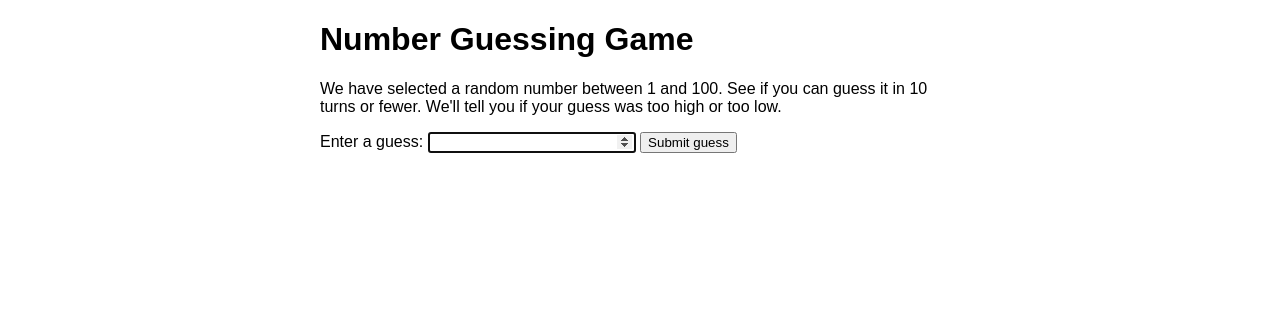
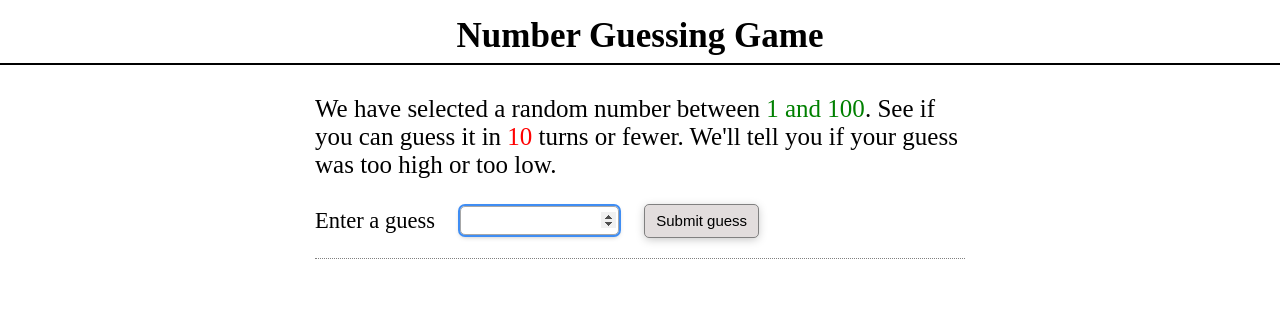
Before and after one commit to CricketFan18/Number-Guessing-Game, a plain HTML site: page index.html in a window 1280 px wide. Drawn offline with Linux system fonts and the light colour scheme; a web font is replaced by a local one.

Commit message:
UI Update

```diff
--- a/index.html
+++ b/index.html
@@ -1,38 +1,23 @@
 <!DOCTYPE html>
-<html lang="en-US">
-  <head>
-    <meta charset="utf-8">
-    <title>Number Guessing Game</title>
-    <style>
-      html {
-        font-family: sans-serif;
-      }
+<html lang="en">
+<head>
+  <meta charset="UTF-8">
+  <meta name="viewport" content="width=device-width, initial-scale=1.0">
+  <title>Number Guess</title>
 
-      body {
-        width: 50%;
-        max-width: 800px;
-        min-width: 480px;
-        margin: 0 auto;
-      }
+  <link rel="preconnect" href="https://fonts.googleapis.com">
+  <link rel="preconnect" href="https://fonts.gstatic.com" crossorigin>
+  <link href="https://fonts.googleapis.com/css2?family=Electrolize&display=swap" rel="stylesheet">
+  <link rel="stylesheet" href="style.css">
+</head>
+<body>
+  <h1 class=".heading">Number Guessing Game</h1>
 
-      .form input[type="number"] {
-        width: 200px;
-      }
-
-      .lastResult {
-        color: white;
-        padding: 3px;
-      }
-    </style>
-  </head>
-
-  <body>
-    <h1>Number Guessing Game</h1>
-
-    <p>We have selected a random number between 1 and 100. See if you can guess it in 10 turns or fewer. We'll tell you if your guess was too high or too low.</p>
+  <div class="container">
+    <p>We have selected a random number between <span style="color: green;">1 and 100</span>. See if you can guess it in <span style="color: red;">10</span> turns or fewer. We'll tell you if your guess was too high or too low.</p>
 
     <div class="form">
-      <label for="guessField">Enter a guess: </label>
+      <label for="guessField">Enter a guess</label>
       <input type="number" min="1" max="100" required id="guessField" class="guessField">
       <input type="submit" value="Submit guess" class="guessSubmit">
     </div>
@@ -42,92 +27,8 @@
       <p class="lastResult"></p>
       <p class="lowOrHi"></p>
     </div>
+  </div>
 
-    <script>
-
-      // Your JavaScript goes here
-
-        let randomNumber = Math.floor(Math.random() * 100) + 1;
-
-        const guesses = document.querySelector(".guesses");
-        const lastResult = document.querySelector(".lastResult");
-        const lowOrHi = document.querySelector(".lowOrHi");
-
-        const guessSubmit = document.querySelector(".guessSubmit");
-        const guessField = document.querySelector(".guessField");
-
-        let guessCount = 1;
-        let resetButton;
-
-        guessField.focus();
-
-        function checkGuess() {
-            const userGuess = Number(guessField.value);
-            if (guessCount === 1) {
-                guesses.textContent = "Previous guesses:";
-            }
-            guesses.textContent = `${guesses.textContent} ${userGuess}`;
-
-            if (userGuess === randomNumber) {
-                lastResult.textContent = "Congratulations! You got it right!";
-                lastResult.style.backgroundColor = "green";
-                lowOrHi.textContent = "";
-                setGameOver();
-            } else if (guessCount === 10) {
-                lastResult.textContent = "!!!GAME OVER!!!";
-                lowOrHi.textContent = "";
-                setGameOver();
-            } else {
-                lastResult.textContent = "Wrong!";
-                lastResult.style.backgroundColor = "red";
-                if (userGuess < randomNumber) {
-                lowOrHi.textContent = "Last guess was too low!";
-                } else if (userGuess > randomNumber) {
-                lowOrHi.textContent = "Last guess was too high!";
-                }
-            }
-
-            guessCount++;
-            guessField.value = "";
-            guessField.focus();
-        }
-
-        guessSubmit.addEventListener("click", checkGuess);
-
-        function setGameOver() {
-            guessField.disabled = true;
-            guessSubmit.disabled = true;
-            resetButton = document.createElement("button");
-            resetButton.textContent = "Start new game";
-            document.body.append(resetButton);
-            resetButton.addEventListener("click", resetGame);
-        }
-
-        function resetGame() {
-            guessCount = 1;
-
-            const resetParas = document.querySelectorAll(".resultParas p");
-            for (const resetPara of resetParas) {
-                resetPara.textContent = "";
-            }
-
-            resetButton.parentNode.removeChild(resetButton);
-
-            guessField.disabled = false;
-            guessSubmit.disabled = false;
-            guessField.value = "";
-            guessField.focus();
-
-            lastResult.style.backgroundColor = "white";
-
-            randomNumber = Math.floor(Math.random() * 100) + 1;
-        }
-
-
-
-
-
-
-    </script>
-  </body>
+  <script src="main.js" ></script>
+</body>
 </html>
--- /dev/null
+++ b/main.js
@@ -0,0 +1,85 @@
+let randomNumber = Math.floor(Math.random() * 100) + 1;
+
+const guesses = document.querySelector(".guesses");
+const lastResult = document.querySelector(".lastResult");
+const lowOrHi = document.querySelector(".lowOrHi");
+
+const guessSubmit = document.querySelector(".guessSubmit");
+const guessField = document.querySelector(".guessField");
+
+let guessCount = 1;
+let resetButton;
+
+guessField.focus();
+
+function checkGuess() {
+    const userGuess = Number(guessField.value);
+    if (guessCount === 1) {
+        guesses.textContent = "Previous guesses:";
+    }
+    guesses.textContent = `${guesses.textContent} ${userGuess}`;
+
+    if (userGuess === randomNumber) {
+        lastResult.textContent = "Congratulations! You got it right!";
+        lastResult.style.backgroundColor = "green";
+        lowOrHi.textContent = "";
+        setGameOver();
+    } else if (guessCount === 10) {
+        lastResult.textContent = "!!!GAME OVER!!!";
+        lowOrHi.textContent = "";
+        setGameOver();
+    } else {
+        lastResult.textContent = "Wrong!";
+        lastResult.style.backgroundColor = "red";
+        if (userGuess < randomNumber) {
+        lowOrHi.textContent = "Hint 💡 : Last guess was TOO LOW!";
+        } else if (userGuess > randomNumber) {
+        lowOrHi.textContent = "Hint 💡 : Last guess was TOO HIGH!";
+        }
+    }
+
+    guessCount++;
+    guessField.value = "";
+    guessField.focus();
+}
+
+guessSubmit.addEventListener("click", checkGuess);
+
+document.addEventListener("keydown",(event)=> {
+    {
+        const keyName = event.key;
+        if(keyName=="Enter")
+        {
+            checkGuess();
+        }
+    }
+})
+
+function setGameOver() {
+    guessField.disabled = true;
+    guessSubmit.disabled = true;
+    resetButton = document.createElement("button");
+    resetButton.textContent = "Start new game";
+    document.body.append(resetButton);
+    resetButton.addEventListener("click", resetGame);
+}
+
+function resetGame() {
+    guessCount = 1;
+
+    const resetParas = document.querySelectorAll(".resultParas p");
+    for (const resetPara of resetParas) {
+        resetPara.textContent = "";
+    }
+
+    resetButton.parentNode.removeChild(resetButton);
+
+    guessField.disabled = false;
+    guessSubmit.disabled = false;
+    guessField.value = "";
+    guessField.focus();
+
+    lastResult.style.backgroundColor = "white";
+
+    randomNumber = Math.floor(Math.random() * 100) + 1;
+}
--- /dev/null
+++ b/style.css
@@ -0,0 +1,97 @@
+html {
+    font-family: "Electrolize", serif;
+    font-size: 10px;
+  }
+
+  body {
+    margin: 0;
+  }
+
+  h1 {
+    text-align: center;
+    border-bottom: 2px solid black;
+    font-size: 3.5rem;
+    line-height: 150%;
+    margin: 1rem 0;
+  }
+
+  .container {
+    max-width: 650px;
+    width: 60%;
+    margin: 0 auto;
+    margin-top: 3em;
+  }
+
+  .container > p {
+    font-size: 2.5rem;
+  }
+
+  .form {
+    display: flex;
+    align-items: center;
+    flex-wrap: wrap;
+    column-gap: 2.5rem;
+    row-gap: 2rem;
+    padding-bottom: 2rem;
+    border-bottom: 1px dotted gray;
+  }
+
+  .form label {
+    font-size: 2.25rem;
+  }
+
+  .form input[type="number"] {
+    width: 15rem;
+    height: 2.5rem;
+    font-size: 1.5rem;
+    border-radius: 5px;
+    border: 1px solid rgb(167, 167, 167)    ;
+    box-shadow: 0 2px 5px rgba(0,0,0,0.25);
+    padding-left: 5px;
+  }
+
+  .form input[type="number"]:focus,
+  .form input[type="number"] :focus-visible {
+    outline: 2px solid rgb(63, 141, 243);
+  }
+
+  .form input[type="submit"] {
+    padding: 0.5em 0.75em;
+    font-size: 1.5rem;
+    border-radius: 5px;
+    border: 1px solid gray;
+    background-color: rgb(226, 221, 221);
+    box-shadow: 0 2px 10px -1px rgba(0,0,0,0.25);
+    cursor: pointer;
+    transition: all 0.15s ease;
+  }
+
+  .form input[type="submit"]:hover {
+    background-color: rgb(79, 79, 79);
+    color: whitesmoke;
+  }
+
+  .form input[type="submit"]:active {
+    box-shadow: none;
+  }
+
+  .resultParas p {
+    font-size: 2rem;
+  }
+
+  .lastResult {
+    display: inline-block;
+    color: white;
+    padding: 1rem;
+    margin: 0.5em 0;
+  }
+
+  @media (max-width: 700px) {
+    html {
+      font-size: 9px;
+    }
+
+    .container {
+      width: 80%;
+    }
+  }
```
